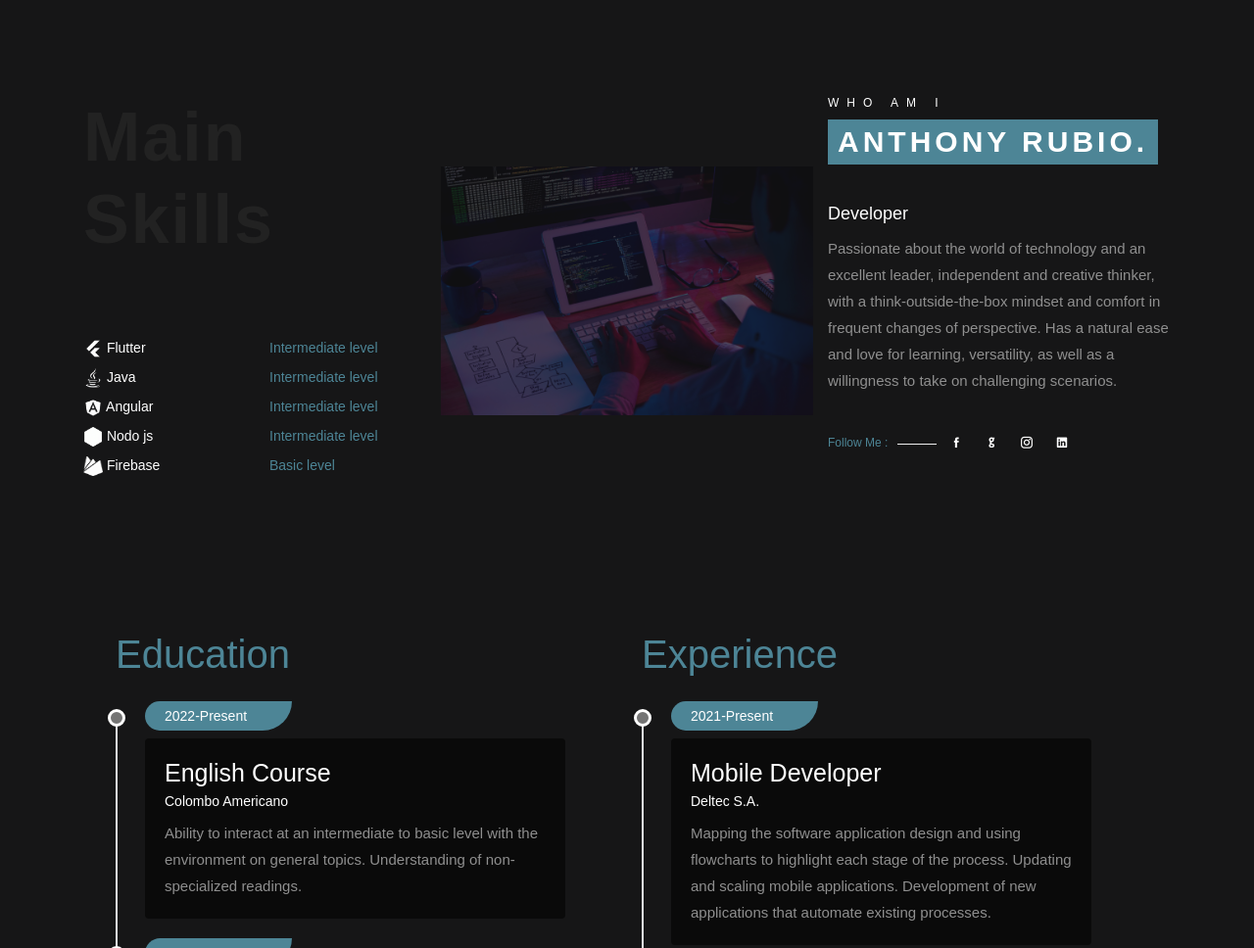
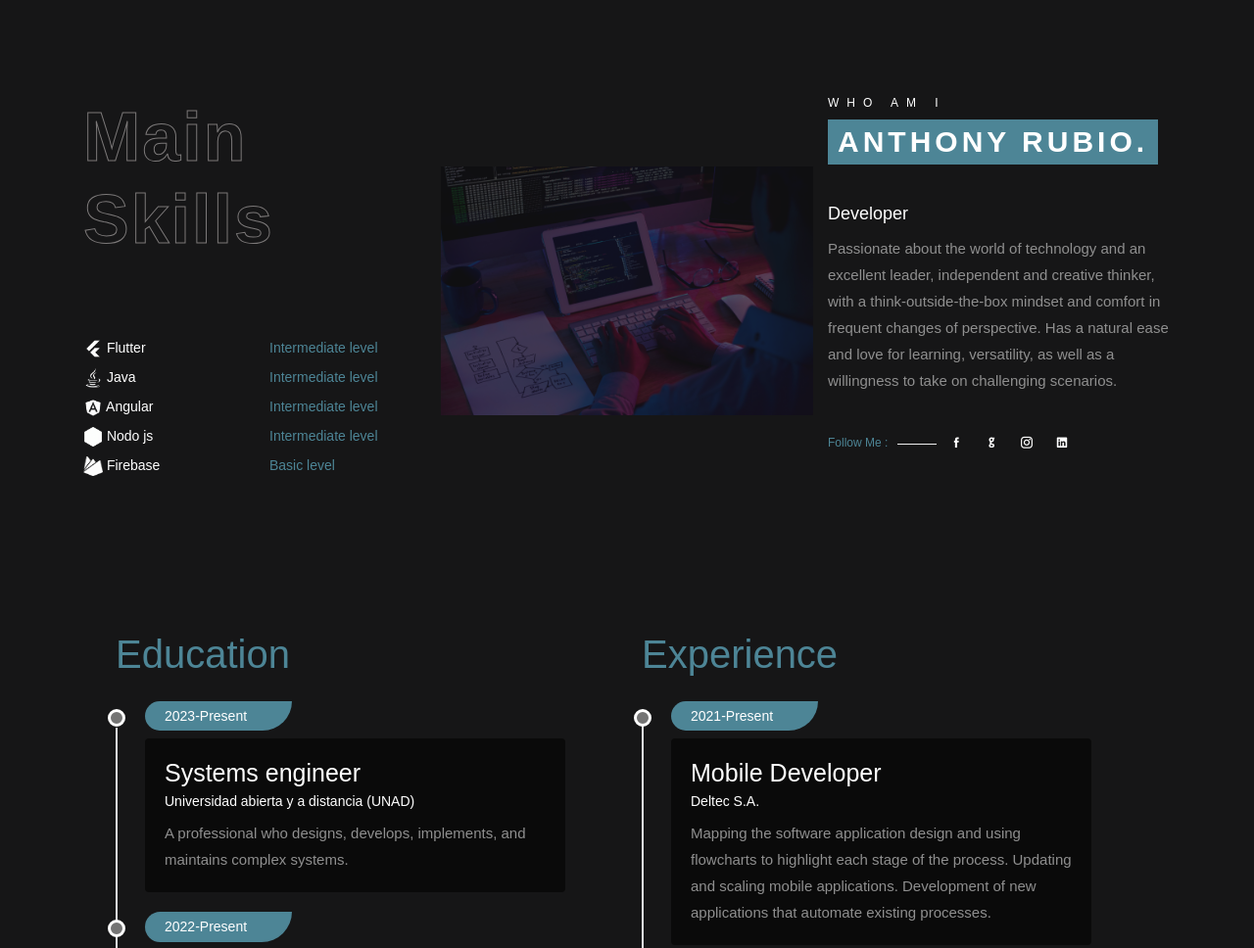
Before and after one commit to anthonyR012/portfolio_frontend, a plain HTML site: page public/index.html in a window 1280 px wide. Shown: the part 882-1850 px from the top of the page at 98% size. Drawn offline with Linux system fonts and the light colour scheme.

Commit message:
Fix colors

```diff
--- a/public/assets/css/style.css
+++ b/public/assets/css/style.css
@@ -63,14 +63,16 @@ span, a, a:hover {
   font-weight: 800;
   font-family: inherit;
   letter-spacing: 2px;
-  color: #222;
+
+  color: transparent;
   -webkit-transition: all .4s;
   transition: all .4s;
+  -webkit-text-stroke: 1px #7c7979;
 }
 
 section:hover .section-head h4 {
-  color: transparent;
-  -webkit-text-stroke: 1px #333;
+  color: white;
+  -webkit-text-stroke: 0px;
 }
 
 .wave {
@@ -587,7 +589,6 @@ section:hover .section-head h4 {
 .services .item {
   text-align: center;
   padding: 50px 20px;
-  background: #0a0a0c;
 }
 .services .item:hover .icon {
   color:  var(--primary);
--- a/public/index.html
+++ b/public/index.html
@@ -84,7 +84,7 @@
     	======================================= -->
     	<!-- =====================================
     	==== Start Header -->
-    	<header class="header valign bg-img" data-scroll-index="8" data-overlay-dark="5" data-background="assets/img/anthony.jpeg" data-stellar-background-ratio="0.5">
+    	<header class="header valign bg-img"  style="background-position: center !important;"  data-overlay-dark="6" data-background="assets/img/anthony.jpeg" >
         <div class="container">
             <div class="row">
                 <div class="full-width text-center caption mt-50">
@@ -191,6 +191,14 @@
             <div class="col-md-6 wow fadeInRight">
             <h2 class="fw-normal">Education</h2>
             <ul class="timeline mt-4 pr-md-5">
+                <li>
+                    <div class="title">2023-Present</div>
+                    <div class="details">
+                        <h5>Systems engineer</h5>
+                        <small class="fg-theme">Universidad abierta y a distancia (UNAD)</small>
+                        <p>A professional who designs, develops, implements, and maintains complex systems.</p>
+                    </div>
+                    </li>
                 <li>
                 <div class="title">2022-Present</div>
                 <div class="details">
```
